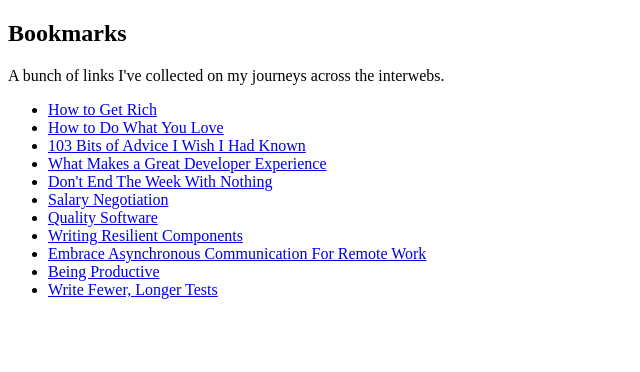
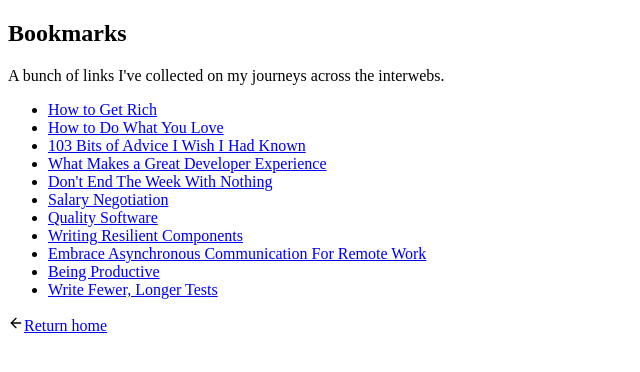
Before and after one commit to denniskigen/denniskigen.com, a Next.js app: page /bookmarks in a window 1280 px wide. Shown: the top 372 px of the page, without its empty margins (0-640 px from the left). Built offline with nearby package versions, Linux system fonts and the light colour scheme.

Commit message:
(feat) Add links to homepage

```diff
--- a/pages/404.js
+++ b/pages/404.js
@@ -21,7 +21,7 @@ export default function NotFound() {
           ol button below and skeddadle on home.
         </p>
       </div>
-      <div className="flex items-center mt-8">
+      <div className="flex items-center mt-12">
         <svg
           className="mx-2"
           width="16"
--- a/pages/bookmarks.js
+++ b/pages/bookmarks.js
@@ -1,3 +1,4 @@
+import Link from "next/link";
 import Container from "../components/Container";
 import ExternalLink from "../components/ExternalLink";
 
@@ -14,7 +15,7 @@ export default function Bookmarks() {
         <p className="mt-8">
           A bunch of links I've collected on my journeys across the interwebs.
         </p>
-        <div className="mt-6">
+        <div className="mt-6 mb-16">
           <ul className="mt-4 list-none space-y-6">
             <li className="space-y-2">
               <ExternalLink href="https://nav.al/rich">
@@ -73,6 +74,27 @@ export default function Bookmarks() {
             </li>
           </ul>
         </div>
+        <div className="flex items-center mt-12">
+          <svg
+            className="mx-1"
+            width="16"
+            height="16"
+            viewBox="0 0 24 24"
+            fill="none"
+            stroke="currentColor"
+            strokeWidth="2"
+            strokeLinecap="round"
+            strokeLinejoin="round"
+          >
+            <line x1="19" y1="12" x2="5" y2="12"></line>
+            <polyline points="12 19 5 12 12 5"></polyline>
+          </svg>
+          <Link href="/">
+            <a className="underline underline-offset-4 decoration-zinc-500 hover:decoration-zinc-200">
+              Return home
+            </a>
+          </Link>
+        </div>
       </article>
     </Container>
   );
--- a/pages/index.js
+++ b/pages/index.js
@@ -187,7 +187,7 @@ export default function Home() {
               </a>
             </Link>{" "}
             from Naval Ravikant, Paul Graham, Swyx, Kent C. Dodds, Krishnamurti,
-            Nassim Taleb and more .
+            Nassim Taleb and more.
           </p>
           <p className="mt-8">
             Curious about my{" "}
@@ -200,13 +200,13 @@ export default function Home() {
                 uses
               </a>
             </Link>{" "}
-            page. Why not check out my curated list of{" "}
+            page. You should also check out my list of{" "}
             <Link href="/bookmarks">
               <a className="underline underline-offset-4 decoration-zinc-500 hover:decoration-zinc-200">
                 bookmarks
               </a>
             </Link>{" "}
-            as well?
+            curated over my journeys across the interwebs.
           </p>
         </div>
         <div className="mt-12">
```
Also changed, not shown: pages/bookshelf.js (+22 -0 lines), pages/uses.js (+22 -0 lines).
